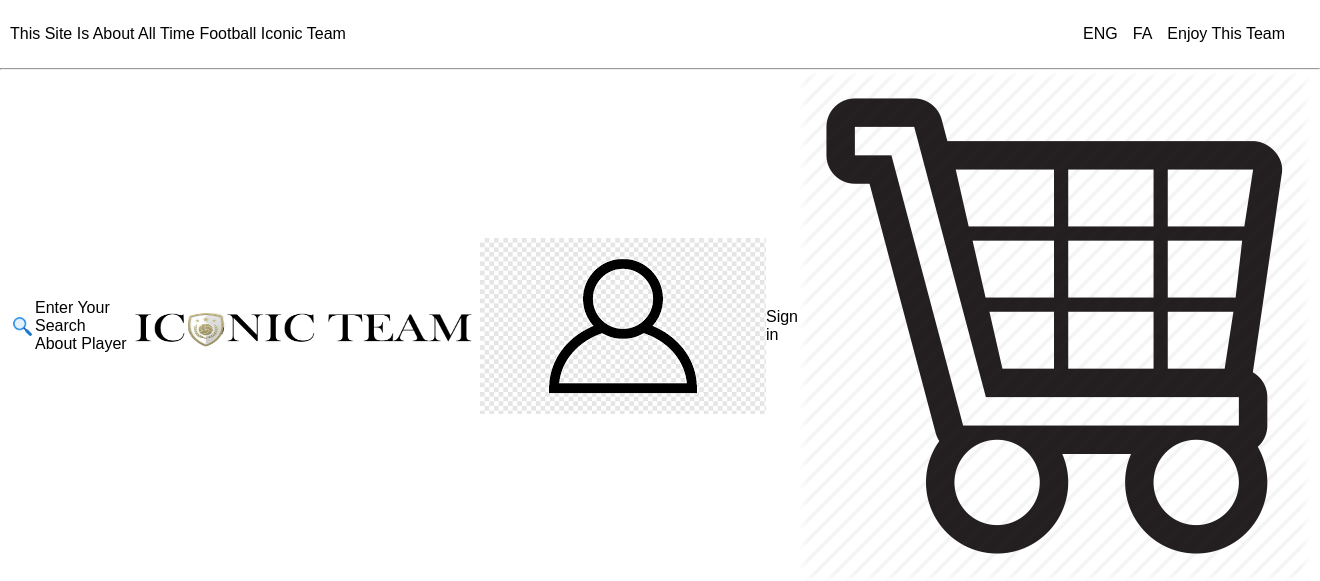
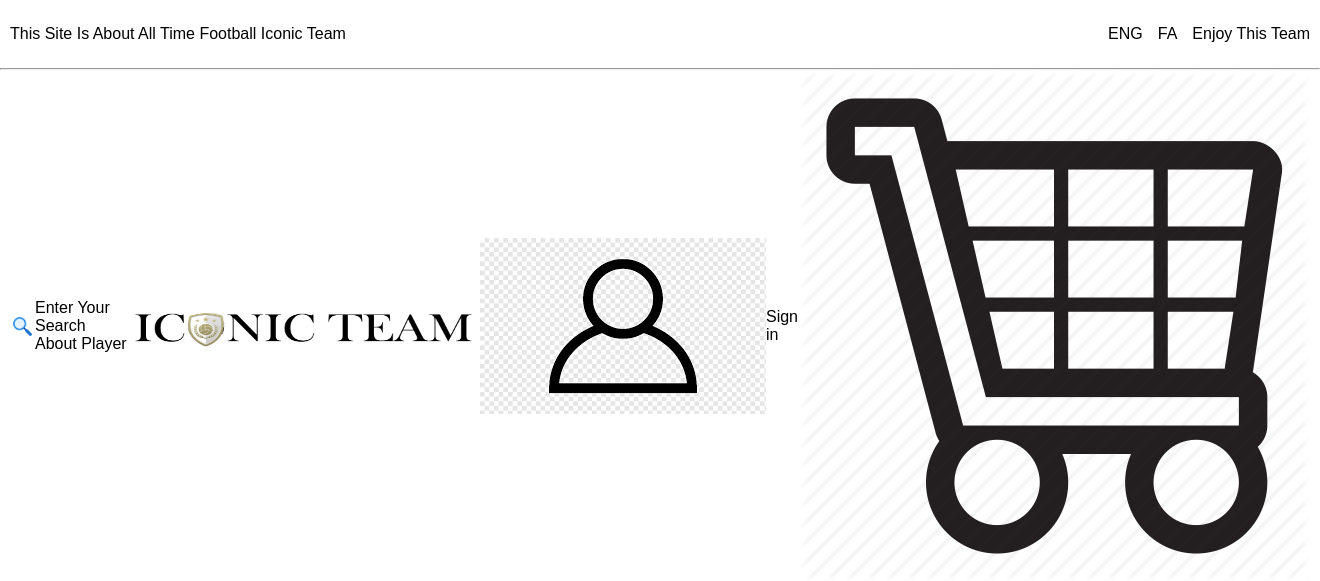
Before and after one commit to mohammadtaha2007/helli7_rahimi_sportclub, a PHP site: page / in a window 1320 px wide. Shown: the top 581 px of the page. Run offline with PHP 8.4, Linux system fonts and the light colour scheme.

Commit message:
Edit Class For Header
Edit Class For Header For Margin

```diff
--- a/style.css
+++ b/style.css
@@ -50,6 +50,10 @@ ul{
     margin: 0px 15px ;
 }
 
+.enjoy{
+    margin-right: -25px;
+}
+
 .search-logo{
     width: 25px;
     height: 25px;
```
